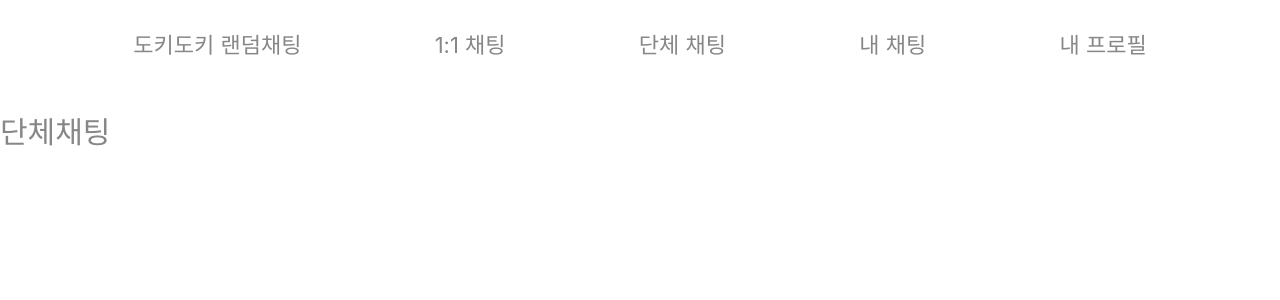
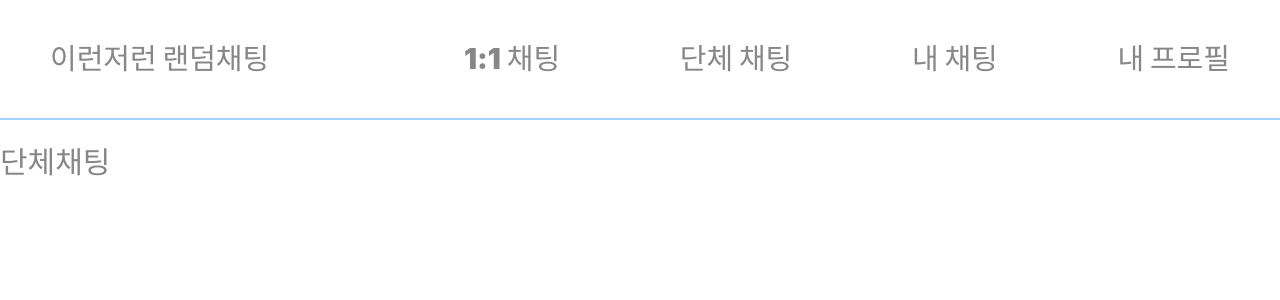
Before and after one commit to Eung-ae-Project/RandomChat, a React (Vite) app in the folder front/: page /group in a window 1280 px wide. Shown: the top 300 px of the page. Built offline with nearby package versions, Linux system fonts and the light colour scheme.

Commit message:
plusBorder

```diff
--- a/front/src/layouts/Header/index.tsx
+++ b/front/src/layouts/Header/index.tsx
@@ -3,18 +3,17 @@ import {Head,
   StyledLink
 } from "@layouts/Header/styles"
 
-const Header =()=>{
+const Header =(location:string)=>{
   console.log("헤더!!")
     return(
       <>
         <Head>
-          <StyledLink to="/src/pages/Group">도키도키 랜덤채팅</StyledLink>
-          <StyledLink to="/src/pages/Private">1:1 채팅</StyledLink>
-          <StyledLink to="/src/pages/Group">단체 채팅</StyledLink>
-          <StyledLink to="/src/pages/MyChat">내 채팅</StyledLink>
-          <StyledLink to="/src/pages/MyProfile">내 프로필</StyledLink>
+          <StyledLink to="/group">이런저런 랜덤채팅</StyledLink>
+          <StyledLink to="/private">1:1 채팅</StyledLink>
+          <StyledLink to="/group">단체 채팅</StyledLink>
+          <StyledLink to="/MyChat">내 채팅</StyledLink>
+          <StyledLink to="/MyProfile">내 프로필</StyledLink>
         </Head>
-
       </>
     )
 };
--- a/front/src/layouts/Header/styles.tsx
+++ b/front/src/layouts/Header/styles.tsx
@@ -3,20 +3,28 @@ import { Link } from "react-router-dom";
 
 
 export const Head = styled.header`
-  height: 90px;
+  height: 120px;
+    font-weight: 1000;
+    font-size: 29px;
+    padding: 0 50px 0;
+    font-style: normal;
+    & > :first-of-type {
+        /* 첫 번째 자식 요소에 대한 스타일 */
+        margin-right: 75px;
+    }
 		display: flex;
-		justify-content: space-evenly;
+		justify-content: space-between;
 		align-items: center;
 		text-decoration:none;
+    border-bottom: 2px solid #A4D3FF; // 테두리 스타일 설정
 
   text-align: center;
 `;
 export const StyledLink = styled(Link)`
 	color: rgba(135, 135, 135, 100);;
 	text-decoration: none;
-    font-weight: 400;
-    font-size: 22px;
-    font-style: normal;
+
+
     @font-face {
         font-family: 'BMHANNAPro';
         src: url('https://cdn.jsdelivr.net/gh/projectnoonnu/noonfonts_seven@1.0/BMHANNAPro.woff') format('woff');
@@ -24,6 +32,7 @@ export const StyledLink = styled(Link)`
         font-style: normal;
     }
 `;
+
 
 /* 도키도키 랜덤채팅 */
 
```
